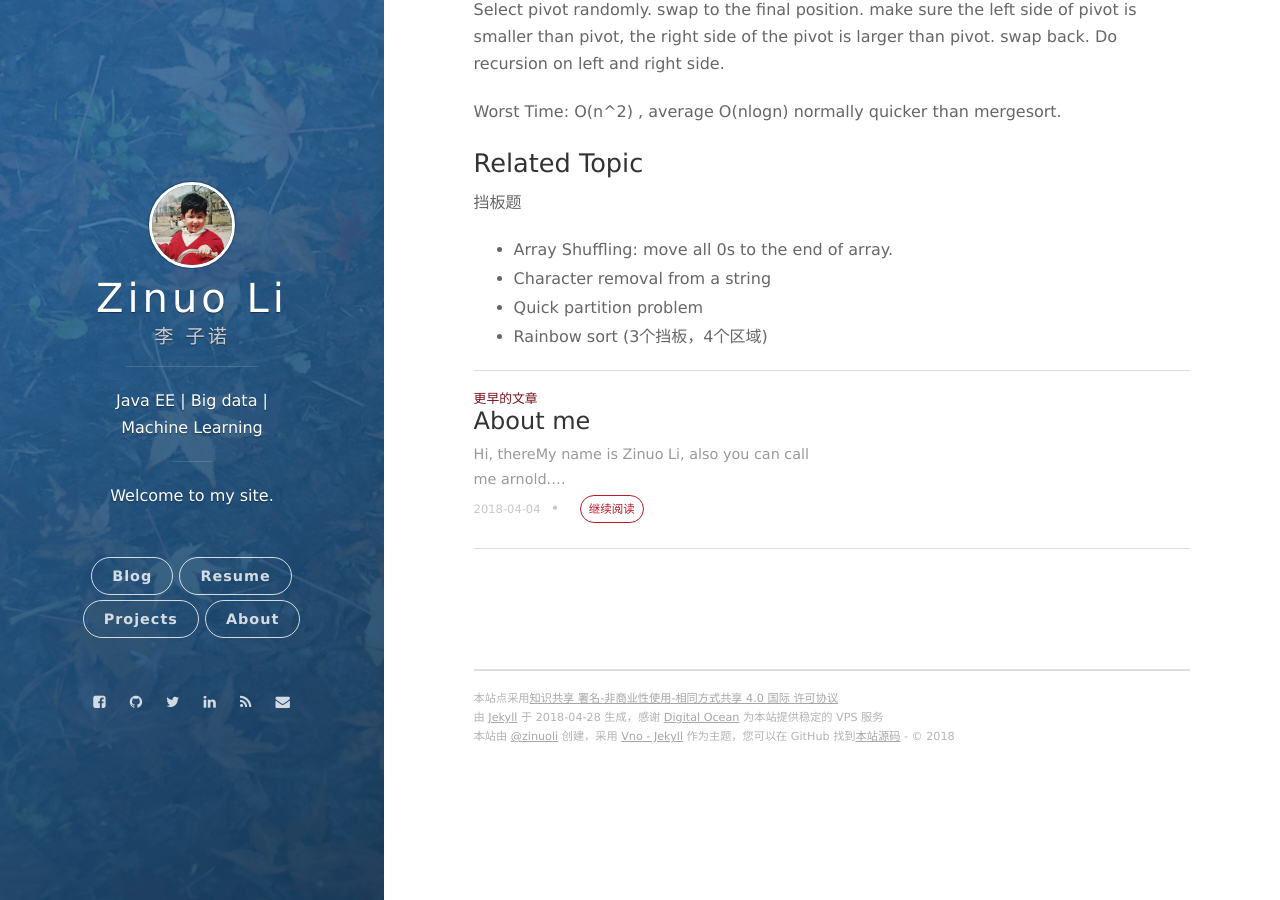
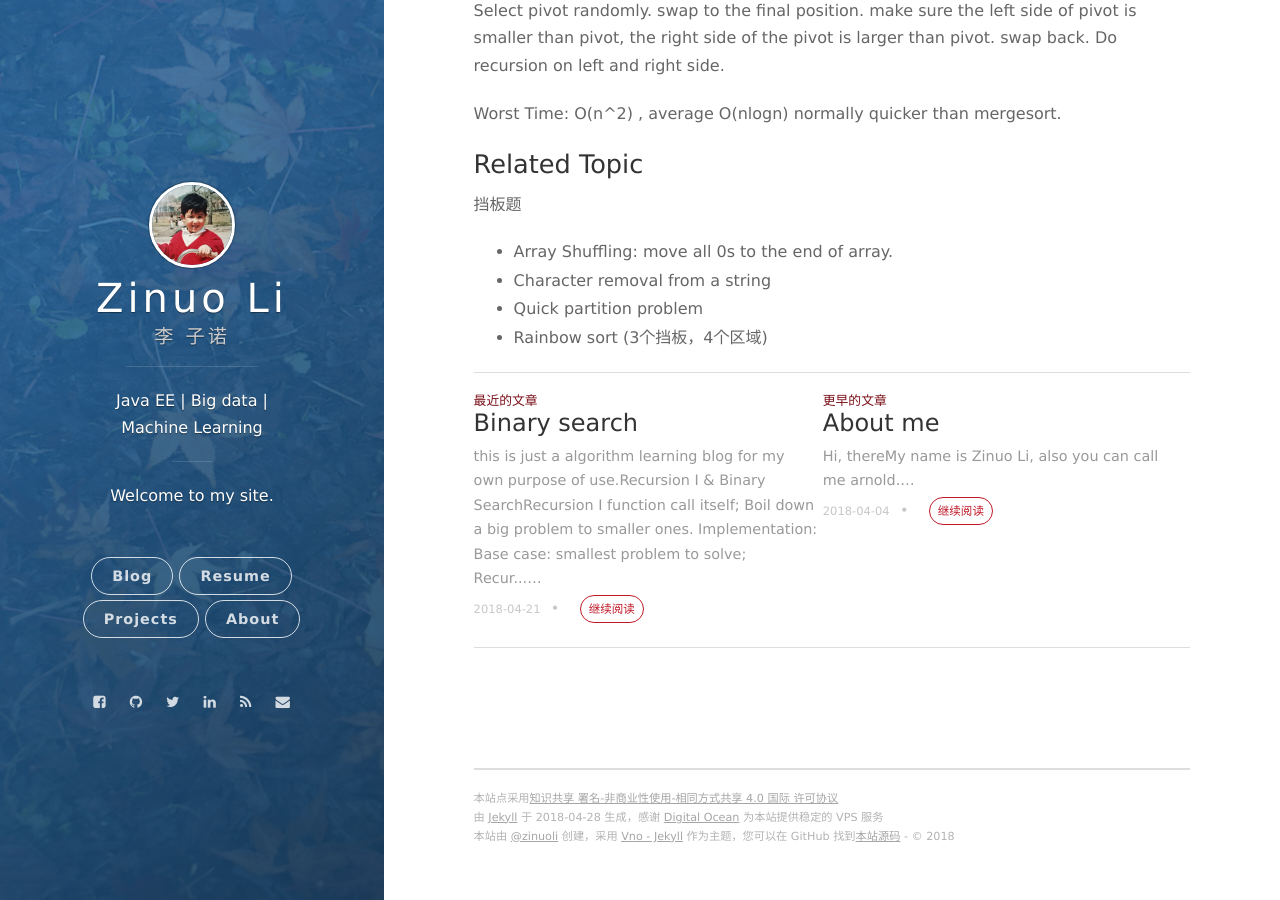
Before and after one commit to chestnuut/chestnuut.github.io, a Jekyll site: the page built from _posts/2018-04-20-sorting algorithm.md, in a window 1280 px wide and 900 px high, scrolled down 1965 px. Built offline with Jekyll 4.4.1, drawn with Linux system fonts in a browser that asks for light colours; nearby versions of some CDN libraries; our own code applies the rules of GitHub Pages for plain Markdown files; comment, search, counter and statistics services are not loaded; some of the changed lines change nothing that is shown.

Commit message:
post added

````diff
--- a/_posts/2018-04-20-sorting algorithm.md
+++ b/_posts/2018-04-20-sorting algorithm.md
@@ -54,6 +54,7 @@ Merge Sort is useful in external sort.
     ```java
         (i>>>1 | i << (logn - 1)) & (size - 1)
     ```
+
 ## Quick Sort
 
 Select pivot randomly. swap to the final position. make sure the left side of pivot is smaller than pivot, the right side of the pivot is larger than pivot. swap back.
--- /dev/null
+++ b/_posts/2018-04-21-binary search.md
@@ -0,0 +1,114 @@
+`this is just a algorithm learning blog for my own purpose of use.`
+# Recursion I & Binary Search
+## Recursion I
+- function call itself;
+- Boil down a big problem to smaller ones.
+- **Implementation**:
+    - *Base case*: smallest problem to solve;
+    - *Recursive rule*. (Suppose we can solve the same problem with smaller size, what is left to do with current problem size).
+
+
+### Fibonacci sequence
+
+a classical problem on recursion.
+
+### Time and space complexity analysis of recursion
+1. draw recursion tree. in this example, Fib() can be described as n-level recursion tree.
+2. total **Time** is the number of nodes in this tree. so total is 2^n. total **Space** is the level of recursion tree (aka. call stack) is O(n).
+
+### Optimal solution on fibonacci
+1.  using dynamic programming.
+    - use an array store all result. this will lead to O(n) space and O(n) time.
+    - use a variable to store result. when we receive the temp result, set b to temp and a to b. do it n times and we get the result in b.
+2.  using matrix multiplication
+    - This will lead to O(logn) time complexity and O(1) space
+    - this method uses a fibonacci attributes in matrix.
+
+    $$
+        \begin{bmatrix}
+            1&1 \\
+            1&0
+        \end{bmatrix} *
+        \begin{bmatrix}
+            1&1 \\
+            1&0
+        \end{bmatrix} =
+        \begin{bmatrix}
+            2&1 \\
+            1&1
+        \end{bmatrix}
+    $$
+    $$
+        \begin{bmatrix}
+            2&1 \\
+            1&1
+        \end{bmatrix} *
+        \begin{bmatrix}
+            1&1 \\
+            1&0
+        \end{bmatrix} =
+        \begin{bmatrix}
+            3&2 \\
+            2&1
+        \end{bmatrix}
+    $$
+    $$
+        \begin{bmatrix}
+            3&2 \\
+            2&1
+        \end{bmatrix} *
+        \begin{bmatrix}
+            1&1 \\
+            1&0
+        \end{bmatrix} =
+        \begin{bmatrix}
+            5&3 \\
+            3&2
+        \end{bmatrix}
+    $$
+    $$\dots$$
+
+    - we can infer that matrix[0][0] is the fib(n) we want to calculate. then we can use a^b trick to decrease the running time to O(logn).
+
+### Calculate **$a^b$**
+
+Time $O(logN)$ Space $O(logN)$
+- think about we already know the result of $a^{b/2}$, then we just need to multiply $a^{b/2}*a^{b/2}$. If b is odd, just multiply another a.
+
+## Binary Search
+The principle of binary search is to **reduce the search space by half** of its original size. In the meantime, you must guarantee that the target must **not be ruled out**.
+
+### Classical Binary Search
+if need only one result, left<= right.
+if need multiple result, need to control the distance between left and right.
+after calculate mid point, remember to set right = mid-1,left = mid+1 to ensure the search size is smaller than before.
+
+### search in 2D space
+- Method 1: binary search find row first, then find col.
+- Method 2: consider the matrix as a whole. we can get the index of the matrix by
+    > row = ${mid}/cols
+
+    > col = ${mid}%cols
+
+    Then we can simply do binary search in 1D.
+
+Time O(log(M*N))
+
+### First & Last Occurrence && Closest in sorted 1D array
+
+The key point is to maintain two elements after binary search. The trick is to use `while(left < right - 1)`. We have left point to an element and right point to another, do a post-processing would lead to final result.
+
+### Kth Closest in sorted 1D array
+- Method 1: $O(logn+k)$
+    - step1: binary search find the largest smaller or equal element's index. marked as left; right = left + 1.
+    - step2: 谁小移谁。if left is smaller then move left pointer --.
+    - worked if we want to return a whole list of elements since we can't get rid of k.
+- Method 2: $O(logn + logk)$
+    - If we only need the kth value we can use not only binary search to find target, but also use augment binary search to find kth value closest to target.
+
+### find max in a half increment, half decrement array.
+we can use binary search on some partially sorted array, like this. 1,2,3...100, 99, 98, ... find the max in this array.
+The only difficulty is to analyze the different situation when should we return "mid".
+
+### Search in unknown size sorted array
+The key is to using find mid in linkedList technique, jump to the target value's closest left and right indices. Will save a lot of time. Total Time is log(n)+log(2n) -> O(log(n))
````
